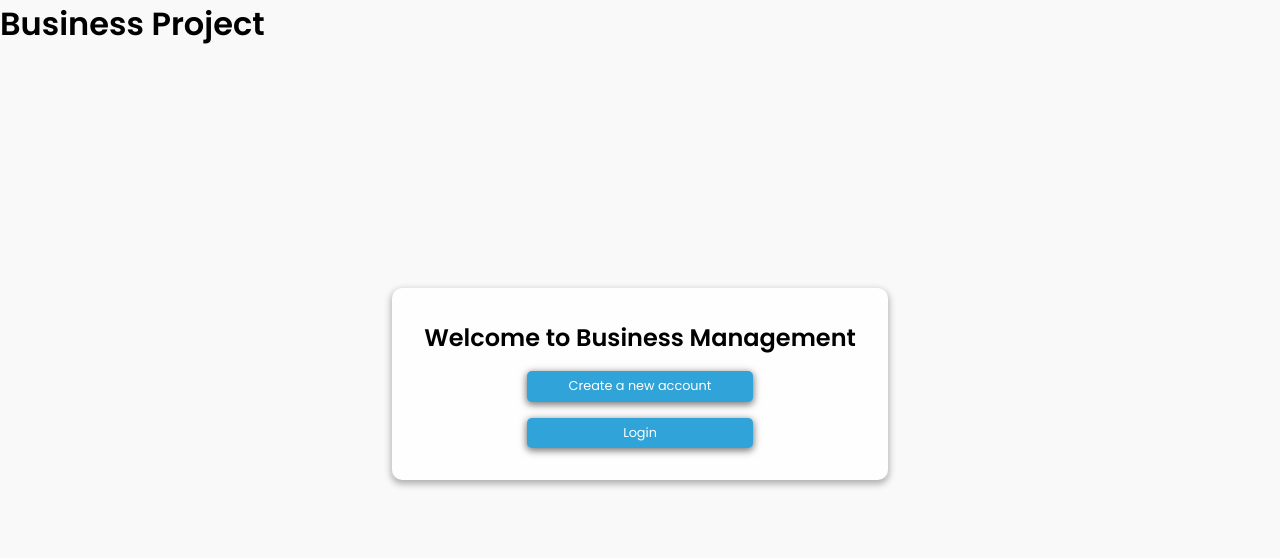
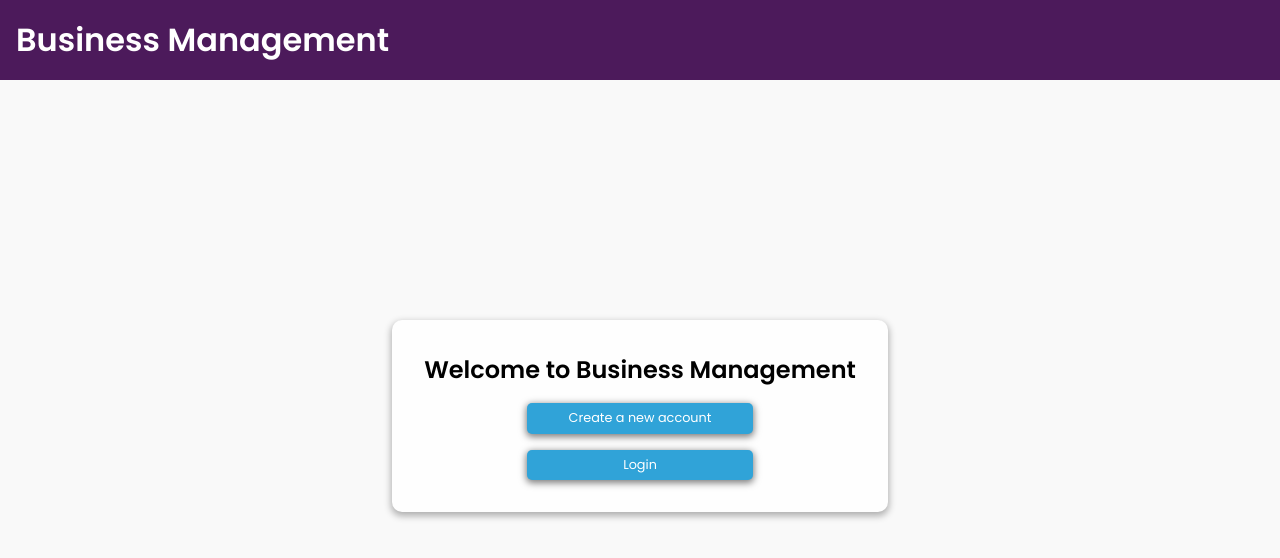
Before and after one commit to msoderblom/assignment-2-business-project, a React (Create React App) app: page / in a window 1280 px wide. Shown: the top 558 px of the page. Built offline with nearby package versions, Linux system fonts and the light colour scheme.

Commit message:
Begin to style header

```diff
--- a/src/components/LayoutSimple.jsx
+++ b/src/components/LayoutSimple.jsx
@@ -1,6 +1,8 @@
 import React, { useContext } from "react";
 import styled from "styled-components";
 import { UserContext } from "../contexts/UserContext";
+
+import { RiUser3Fill } from "react-icons/ri";
 
 const MainContent = styled.main`
   padding: 0.5rem;
@@ -10,24 +12,53 @@ const MainContent = styled.main`
   }
 `;
 
+const HeaderStyled = styled.header`
+  padding: 1em;
+  background-color: ${(props) => props.theme.christalle};
+  color: white;
+  display: flex;
+  justify-content: space-between;
+`;
+const Heading = styled.h1`
+  font-size: 1em;
+
+  @media only screen and (min-width: 600px) {
+    font-size: 2em;
+  }
+`;
+
+const UserWrapper = styled.div`
+  display: flex;
+  align-items: center;
+  font-size: 12px;
+`;
+const IconWrapper = styled.div`
+  padding: 5px 10px;
+  line-height: 0;
+`;
+
 export default function LayoutSimple({ children }) {
   const { user } = useContext(UserContext);
   return (
     <div>
-      {user ? (
-        <header>
-          <h1>Business Project</h1>
-          <div>
-            <p>
-              Signed in as {user.firstName} {user.lastName}
-            </p>
-          </div>
-        </header>
-      ) : (
-        <header>
-          <h1>Business Project</h1>
-        </header>
-      )}
+      <HeaderStyled>
+        <Heading>Business Management</Heading>
+        <UserWrapper>
+          {user && (
+            <>
+              <IconWrapper>
+                <RiUser3Fill size={30} />
+              </IconWrapper>
+              <div>
+                <p>
+                  {user.firstName} {user.lastName}
+                </p>
+                <p>{user.email}</p>
+              </div>
+            </>
+          )}
+        </UserWrapper>
+      </HeaderStyled>
 
       <MainContent>{children}</MainContent>
     </div>
```
